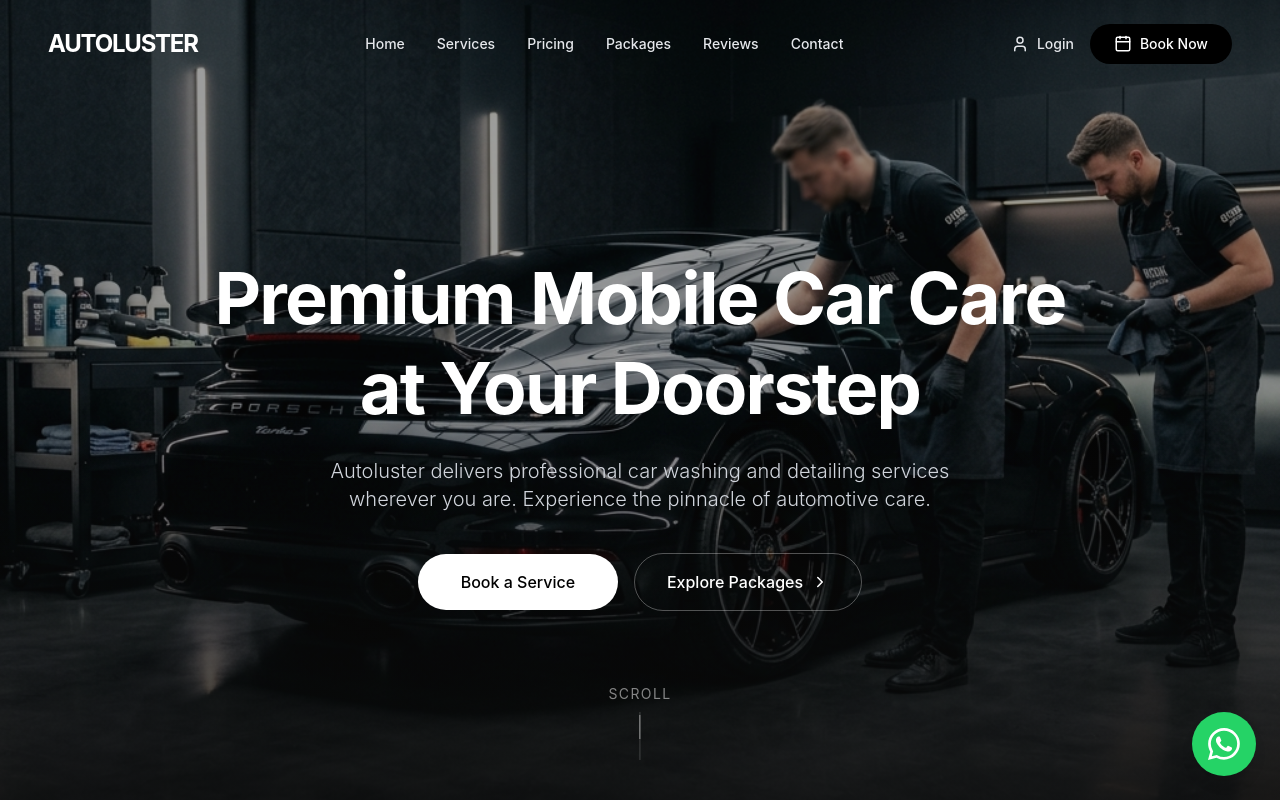
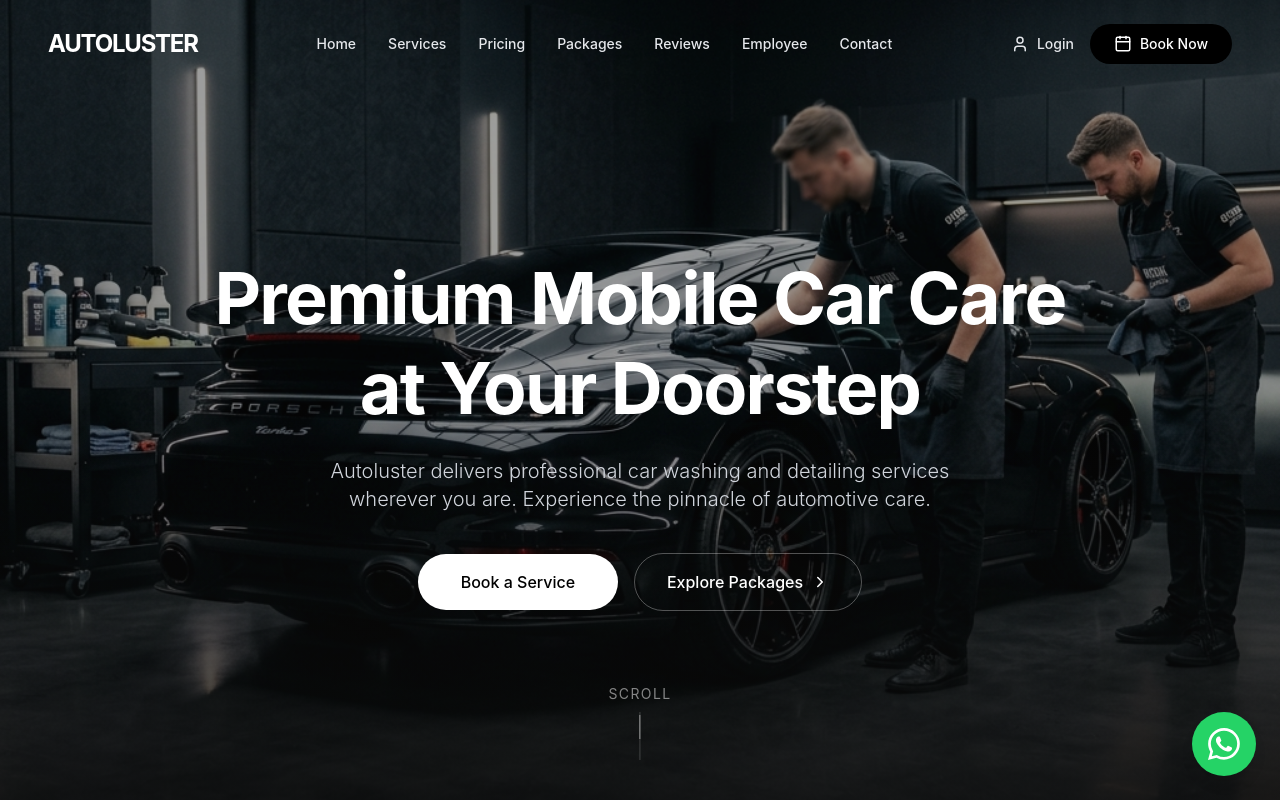
Before and after one commit to yaduskrishna18-cpu/autoluster-car-detailing-booking-portal, a React (Vite) app: page / in a window 1280 px wide. Shown: the top 800 px of the page. Built offline with nearby package versions, Linux system fonts and the light colour scheme.

Commit message:
Add Employee link to Navbar

```diff
--- a/src/components/Navbar.jsx
+++ b/src/components/Navbar.jsx
@@ -22,6 +22,7 @@
     { name: 'Pricing', path: '/#pricing' },
     { name: 'Packages', path: '/#packages' },
     { name: 'Reviews', path: '/#reviews' },
+    { name: 'Employee', path: '/employee' },
     { name: 'Contact', path: '/#contact' },
   ];
 
```
